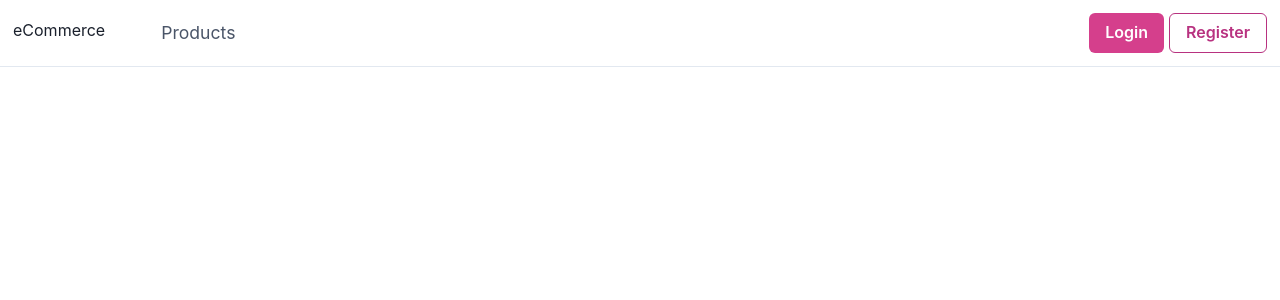
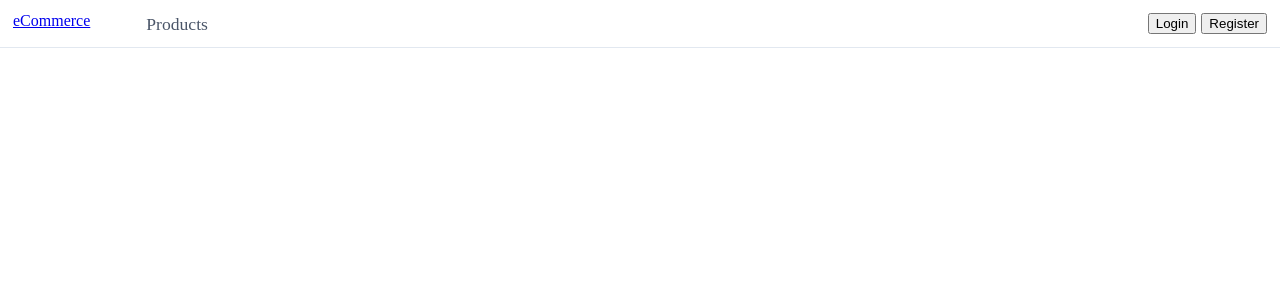
Before and after one commit to sametkoyuncu/react-ecommerce-patika, a React (Create React App) app in the folder client/: page / in a window 1280 px wide. Shown: the top 300 px of the page. Built offline with nearby package versions, Linux system fonts and the light colour scheme.

Commit message:
Remove chakra

```diff
--- a/client/src/components/Navbar/index.js
+++ b/client/src/components/Navbar/index.js
@@ -1,7 +1,6 @@
 import React from 'react'
 import { Link } from 'react-router-dom'
 import styles from './styles.module.css'
-import { Button } from '@chakra-ui/react'
 
 function Navbar() {
   return (
@@ -18,14 +17,10 @@ function Navbar() {
       </div>
       <div className={styles.right}>
         <Link to="/signin">
-          <Button colorScheme="pink" variant="solid">
-            Login
-          </Button>
+          <button>Login</button>
         </Link>
         <Link to="/signup">
-          <Button colorScheme="pink" variant="outline">
-            Register
-          </Button>
+          <button>Register</button>
         </Link>
       </div>
     </nav>
--- a/client/src/index.js
+++ b/client/src/index.js
@@ -4,13 +4,10 @@ import './index.css'
 import './reset.css'
 import App from './App'
 import reportWebVitals from './reportWebVitals'
-import { ChakraProvider } from '@chakra-ui/react'
 
 ReactDOM.render(
   <React.StrictMode>
-    <ChakraProvider>
-      <App />
-    </ChakraProvider>
+    <App />
   </React.StrictMode>,
   document.getElementById('root')
 )
```
